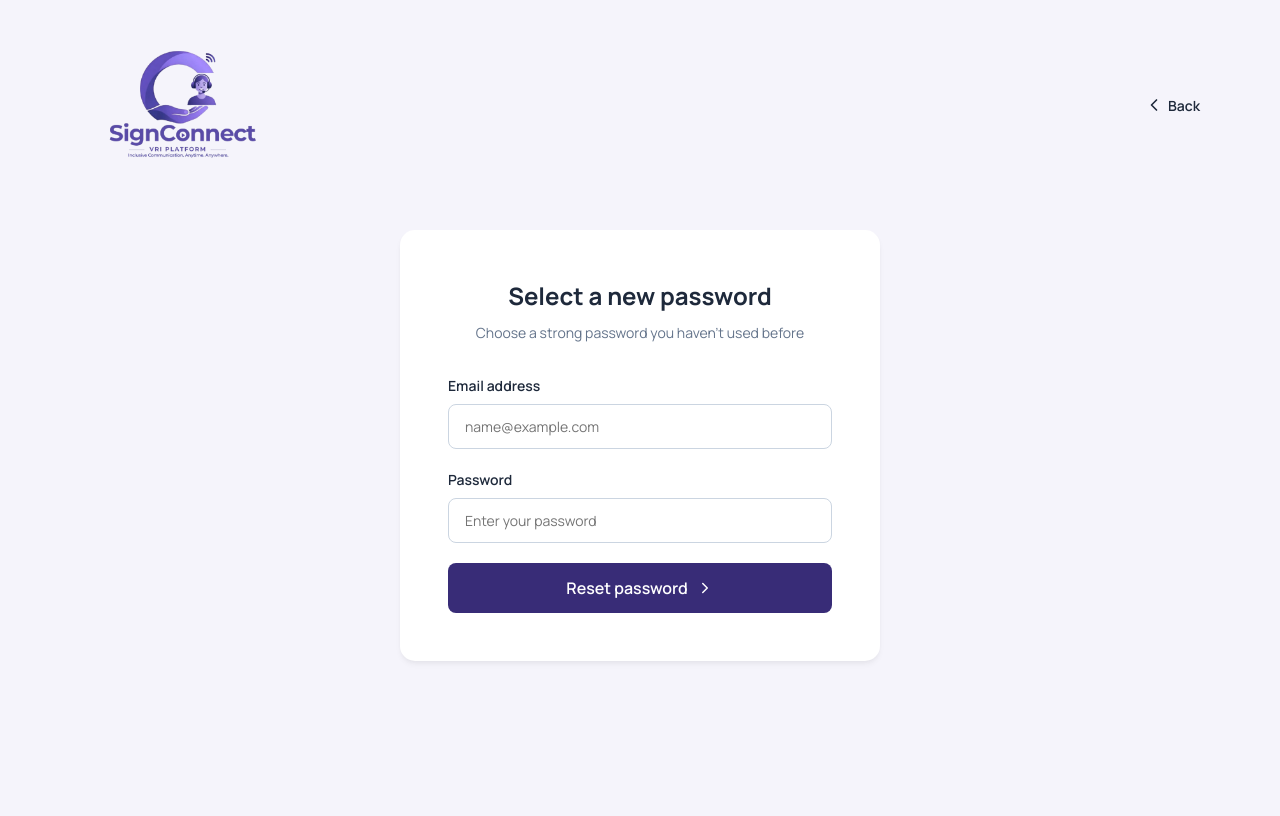
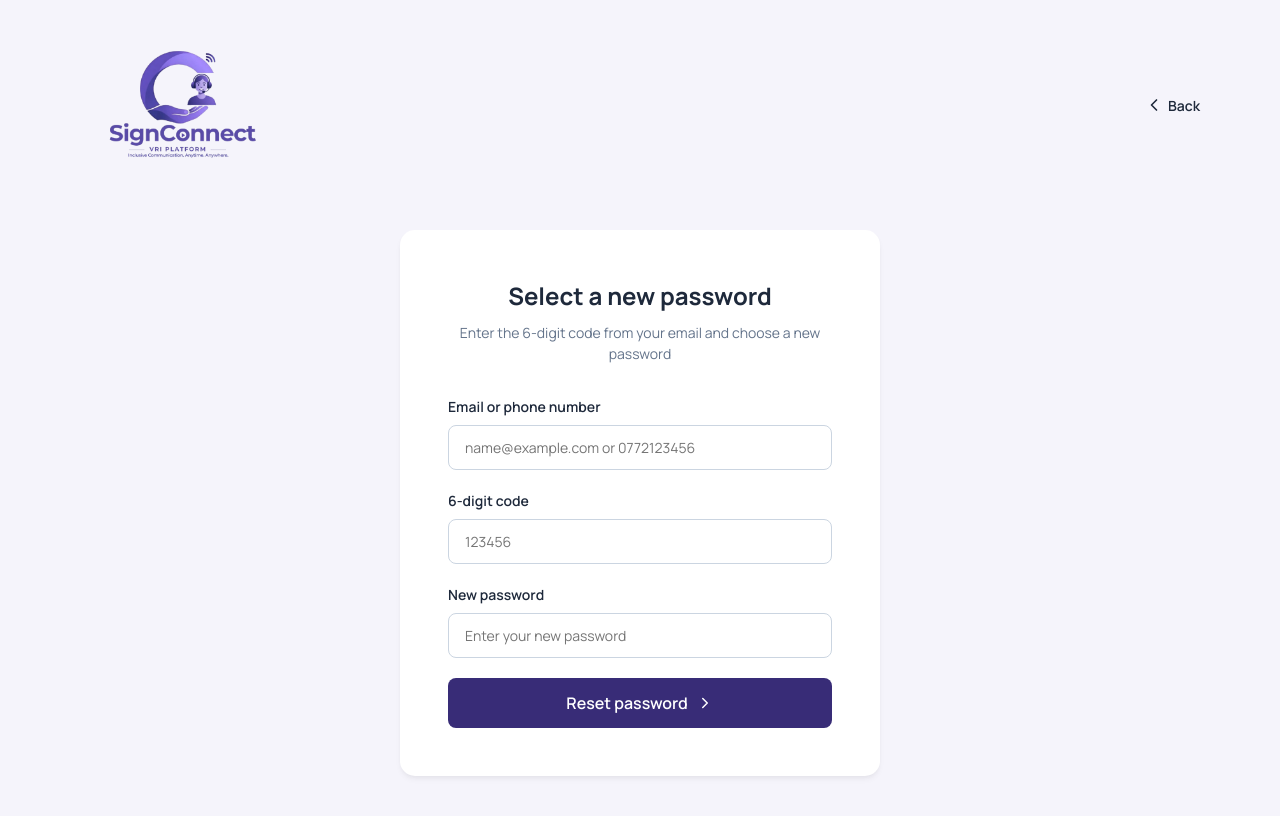
Before and after one commit to VRI-Refactory-project/vri-web, a React (Vite) app: page /reset-password in a window 1280 px wide. Built offline with nearby package versions, Linux system fonts and the light colour scheme; no server answers.

Commit message:
feat(auth): wire forgot and reset password to the recovery API

```diff
--- a/src/pages/registration/Forgotpassword.tsx
+++ b/src/pages/registration/Forgotpassword.tsx
@@ -1,38 +1,70 @@
-// src/pages/ForgotPassword.tsx
 import React, { useState } from 'react';
+import { useNavigate } from 'react-router-dom';
 import { ChevronRight } from 'lucide-react';
 import { AuthLayout } from '../../components/Authlayout';
+import { ApiError } from '../../services/api';
+import { requestRecovery } from '../../services/auth';
 import './AuthPages.css';
 
 export const Forgotpassword = () => {
-  const [email, setEmail] = useState('');
+  const [identifier, setIdentifier] = useState('');
+  const [error, setError] = useState<string>();
+  const [submitting, setSubmitting] = useState(false);
+  const navigate = useNavigate();
 
-  const handleSubmit = (e: React.FormEvent) => {
+  const handleSubmit = async (e: React.FormEvent) => {
     e.preventDefault();
-    console.log('Sending reset link to:', email);
-    // TODO: Connect to API later
+    setError(undefined);
+    setSubmitting(true);
+    try {
+      await requestRecovery(identifier.trim());
+      // The API answers the same for unknown accounts, so we always move on to the code step.
+      navigate('/reset-password', { state: { identifier: identifier.trim() } });
+    } catch (err) {
+      setError(
+        err instanceof ApiError
+          ? err.message
+          : 'We could not send the code. Check your connection and try again.',
+      );
+    } finally {
+      setSubmitting(false);
+    }
   };
 
   return (
     <AuthLayout
       title="Forgot Password?"
-      subtitle="Enter your email and we'll send reset instructions"
-      onBack={() => console.log('Go back')}
+      subtitle="Enter your email or phone number and we'll email you a 6-digit code"
+      onBack={() => navigate('/sign-in')}
     >
       <form onSubmit={handleSubmit}>
         <div className="form-group">
-          <label>Email address</label>
+          <label htmlFor="identifier">Email or phone number</label>
           <input
-            type="email"
+            id="identifier"
+            type="text"
+            autoComplete="username"
             className="form-input"
-            placeholder="name@example.com"
-            value={email}
-            onChange={(e) => setEmail(e.target.value)}
+            placeholder="name@example.com or 0772123456"
+            value={identifier}
+            onChange={(e) => setIdentifier(e.target.value)}
+            required
           />
         </div>
 
-        <button type="submit" className="btn-primary" style={{ marginTop: '8px' }}>
-          Send reset link <ChevronRight size={18} />
+        {error && (
+          <p role="alert" style={{ color: '#b91c1c', marginTop: '12px' }}>
+            {error}
+          </p>
+        )}
+
+        <button
+          type="submit"
+          className="btn-primary"
+          style={{ marginTop: '8px' }}
+          disabled={submitting}
+        >
+          {submitting ? 'Sending...' : 'Send code'} <ChevronRight size={18} />
         </button>
       </form>
     </AuthLayout>
--- a/src/pages/registration/Resetpassword.tsx
+++ b/src/pages/registration/Resetpassword.tsx
@@ -1,49 +1,113 @@
-// src/pages/ResetPassword.tsx
 import React, { useState } from 'react';
+import { useLocation, useNavigate } from 'react-router-dom';
 import { ChevronRight } from 'lucide-react';
 import { AuthLayout } from '../../components/Authlayout';
+import { dashboardPathFor } from '../../features/auth/roles';
+import { useAuth } from '../../hooks/useAuth';
+import { ApiError } from '../../services/api';
+import { confirmRecovery } from '../../services/auth';
 import './AuthPages.css';
 
 export const Resetpassword = () => {
-  const [formData, setFormData] = useState({ email: '', password: '' });
+  const location = useLocation();
+  const [formData, setFormData] = useState({
+    identifier: (location.state as { identifier?: string } | null)?.identifier ?? '',
+    code: '',
+    password: '',
+  });
+  const [error, setError] = useState<string>();
+  const [submitting, setSubmitting] = useState(false);
+  const { login } = useAuth();
+  const navigate = useNavigate();
 
-  const handleSubmit = (e: React.FormEvent) => {
+  const handleSubmit = async (e: React.FormEvent) => {
     e.preventDefault();
-    console.log('Resetting password:', formData);
-    // TODO: Connect to API later
+    setError(undefined);
+    setSubmitting(true);
+    try {
+      // On success the API also signs the user in, so go straight to their dashboard.
+      const session = await confirmRecovery(
+        formData.identifier.trim(),
+        formData.code.trim(),
+        formData.password,
+      );
+      login(session);
+      navigate(dashboardPathFor(session.user.role), { replace: true });
+    } catch (err) {
+      setError(
+        err instanceof ApiError
+          ? err.message
+          : 'We could not reset your password. Check your connection and try again.',
+      );
+    } finally {
+      setSubmitting(false);
+    }
   };
 
   return (
     <AuthLayout
       title="Select a new password"
-      subtitle="Choose a strong password you haven't used before"
-      onBack={() => console.log('Go back')}
+      subtitle="Enter the 6-digit code from your email and choose a new password"
+      onBack={() => navigate('/forgot-password')}
     >
       <form onSubmit={handleSubmit}>
         <div className="form-group">
-          <label>Email address</label>
+          <label htmlFor="identifier">Email or phone number</label>
           <input
-            type="email"
+            id="identifier"
+            type="text"
+            autoComplete="username"
             className="form-input"
-            placeholder="name@example.com"
-            value={formData.email}
-            onChange={(e) => setFormData({ ...formData, email: e.target.value })}
+            placeholder="name@example.com or 0772123456"
+            value={formData.identifier}
+            onChange={(e) => setFormData({ ...formData, identifier: e.target.value })}
+            required
           />
         </div>
 
         <div className="form-group">
-          <label>Password</label>
+          <label htmlFor="code">6-digit code</label>
           <input
-            type="password"
+            id="code"
+            type="text"
+            inputMode="numeric"
+            autoComplete="one-time-code"
+            maxLength={6}
             className="form-input"
-            placeholder="Enter your password"
-            value={formData.password}
-            onChange={(e) => setFormData({ ...formData, password: e.target.value })}
+            placeholder="123456"
+            value={formData.code}
+            onChange={(e) => setFormData({ ...formData, code: e.target.value })}
+            required
           />
         </div>
 
-        <button type="submit" className="btn-primary" style={{ marginTop: '16px' }}>
-          Reset password <ChevronRight size={18} />
+        <div className="form-group">
+          <label htmlFor="new-password">New password</label>
+          <input
+            id="new-password"
+            type="password"
+            autoComplete="new-password"
+            className="form-input"
+            placeholder="Enter your new password"
+            value={formData.password}
+            onChange={(e) => setFormData({ ...formData, password: e.target.value })}
+            required
+          />
+        </div>
+
+        {error && (
+          <p role="alert" style={{ color: '#b91c1c', marginTop: '12px' }}>
+            {error}
+          </p>
+        )}
+
+        <button
+          type="submit"
+          className="btn-primary"
+          style={{ marginTop: '16px' }}
+          disabled={submitting}
+        >
+          {submitting ? 'Resetting...' : 'Reset password'} <ChevronRight size={18} />
         </button>
       </form>
     </AuthLayout>
--- a/src/services/auth.ts
+++ b/src/services/auth.ts
@@ -32,13 +32,19 @@ export function toAuthUser(user: ApiUser): AuthUser {
   };
 }
 
+const toSession = (res: LoginResponse): AuthSession => ({
+  token: res.access,
+  refreshToken: res.refresh,
+  user: toAuthUser(res.user),
+});
+
 /** `identifier` is a phone number (0772123456 or +256772123456) or an email address. */
 export async function signIn(identifier: string, password: string): Promise<AuthSession> {
   const res = await api<LoginResponse>('/api/v1/auth/login/', {
     method: 'POST',
     body: JSON.stringify({ identifier, password }),
   });
-  return { token: res.access, refreshToken: res.refresh, user: toAuthUser(res.user) };
+  return toSession(res);
 }
 
 /** Exchanges a refresh token for a new access token. */
@@ -48,9 +54,25 @@ export const refreshAccessToken = (refresh: string) =>
     body: JSON.stringify({ refresh }),
   });
 
-// Placeholder until V2-008 is wired on the web (backend: /api/v1/auth/recovery/request/).
+/**
+ * Account recovery (V2-008), step 1: email a 6-digit code. The API gives the same answer whether
+ * or not the account exists, so the page must not claim that an email was definitely sent.
+ */
 export const requestRecovery = (identifier: string) =>
-  api<void>('/api/v1/auth/recovery/request/', {
+  api<{ detail: string }>('/api/v1/auth/recovery/request/', {
     method: 'POST',
     body: JSON.stringify({ identifier }),
   });
+
+/** Step 2: send the code and a new password. On success the API signs the user in. */
+export async function confirmRecovery(
+  identifier: string,
+  code: string,
+  newPassword: string,
+): Promise<AuthSession> {
+  const res = await api<LoginResponse>('/api/v1/auth/recovery/confirm/', {
+    method: 'POST',
+    body: JSON.stringify({ identifier, code, new_password: newPassword }),
+  });
+  return toSession(res);
+}
```
Also changed, not shown: 2 other files (tests, documents, lock files or other folders).
